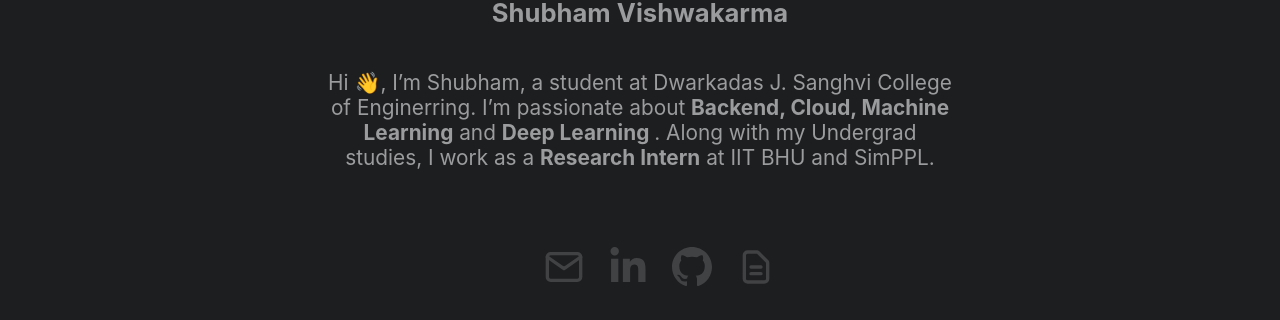
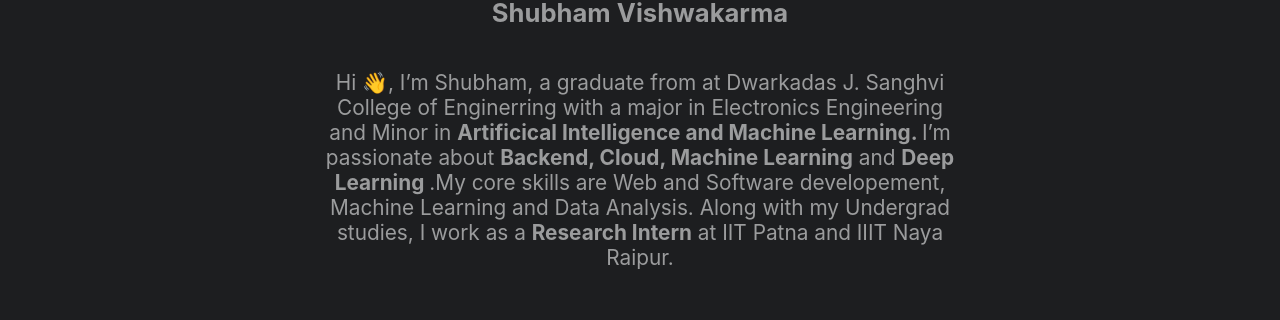
Before and after one commit to ShubhamAXS19/_Portfolio_, a React (Create React App) app: page / in a window 1280 px wide. Shown: the part 497-817 px from the top of the page. Built offline with nearby package versions, Linux system fonts and the light colour scheme.

Commit message:
updating portfolio

```diff
--- a/src/Components/Home/Home.jsx
+++ b/src/Components/Home/Home.jsx
@@ -12,9 +12,9 @@ const Home = () => {
       <img src={Wallpaper} alt="" />
       <h2>Shubham Vishwakarma</h2>
       <p>
-        Hi 👋, I’m Shubham, a student at Dwarkadas J. Sanghvi College of
-        Enginerring. I’m passionate about <b>Backend, Cloud, Machine Learning</b> and{" "}
-        <b>Deep Learning </b>. Along with my Undergrad studies, I work as a <b> Research Intern</b> at IIT BHU and SimPPL.
+        Hi 👋, I’m Shubham, a graduate from at Dwarkadas J. Sanghvi College of
+        Enginerring with a major in Electronics Engineering and Minor in <b>Artificical Intelligence and Machine Learning. </b>I’m passionate about <b>Backend, Cloud, Machine Learning</b> and{" "}
+        <b>Deep Learning </b>.My core skills are Web and Software developement, Machine Learning and Data Analysis. Along with my Undergrad studies, I work as a <b> Research Intern</b> at IIT Patna and IIIT Naya Raipur.
       </p>
       <ul>
         <a href="sv773460@gmail.com">
@@ -32,7 +32,7 @@ const Home = () => {
             <BsGithub />
           </li>
         </a>
-        <a href="https://docs.google.com/document/d/1uRgYagYaVLWQD7jXA9Tp65dhIMGdxccj/edit?usp=sharing&ouid=103021001565301164077&rtpof=true&sd=true">
+        <a href="https://prairie-element-2f7.notion.site/Shubham-s-Portfolio-333c8d1f36004fea9ce7e31af9f1db53">
           <li>
             <HiOutlineDocumentText />
           </li>
```
